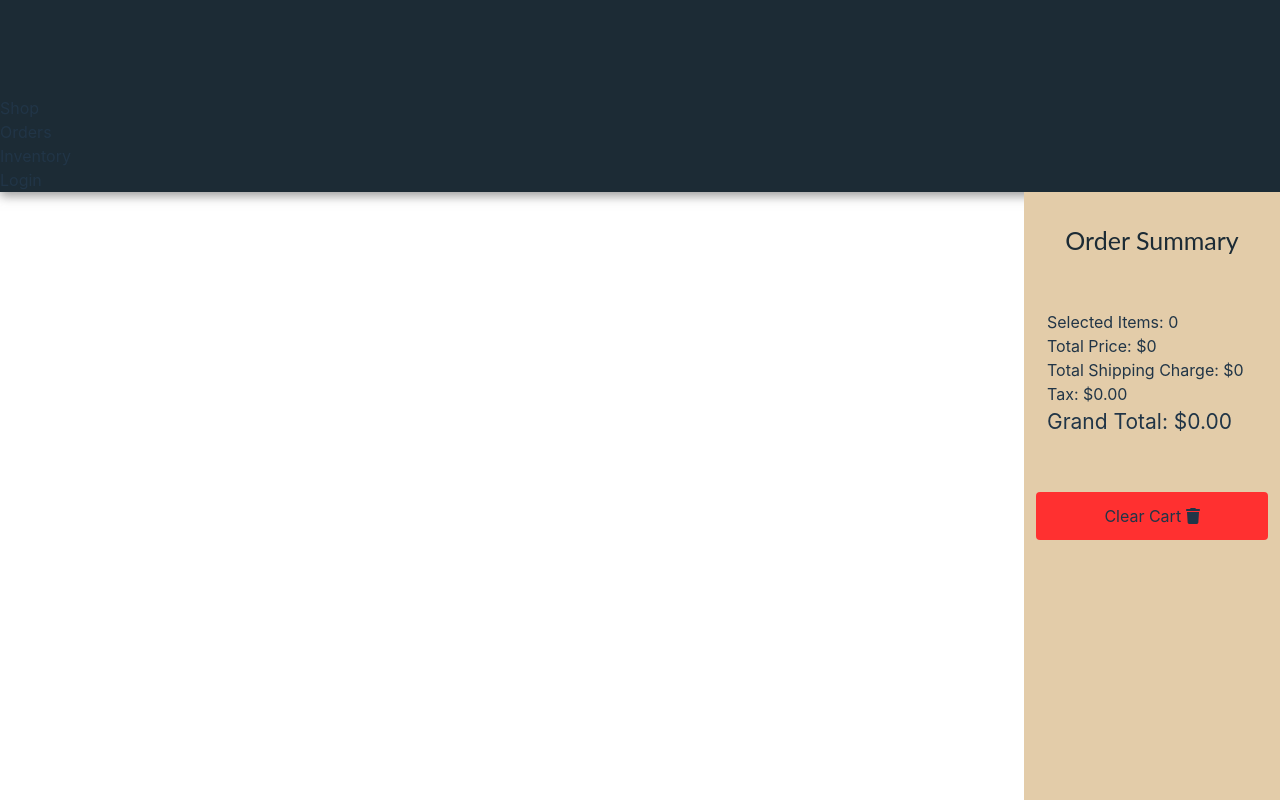
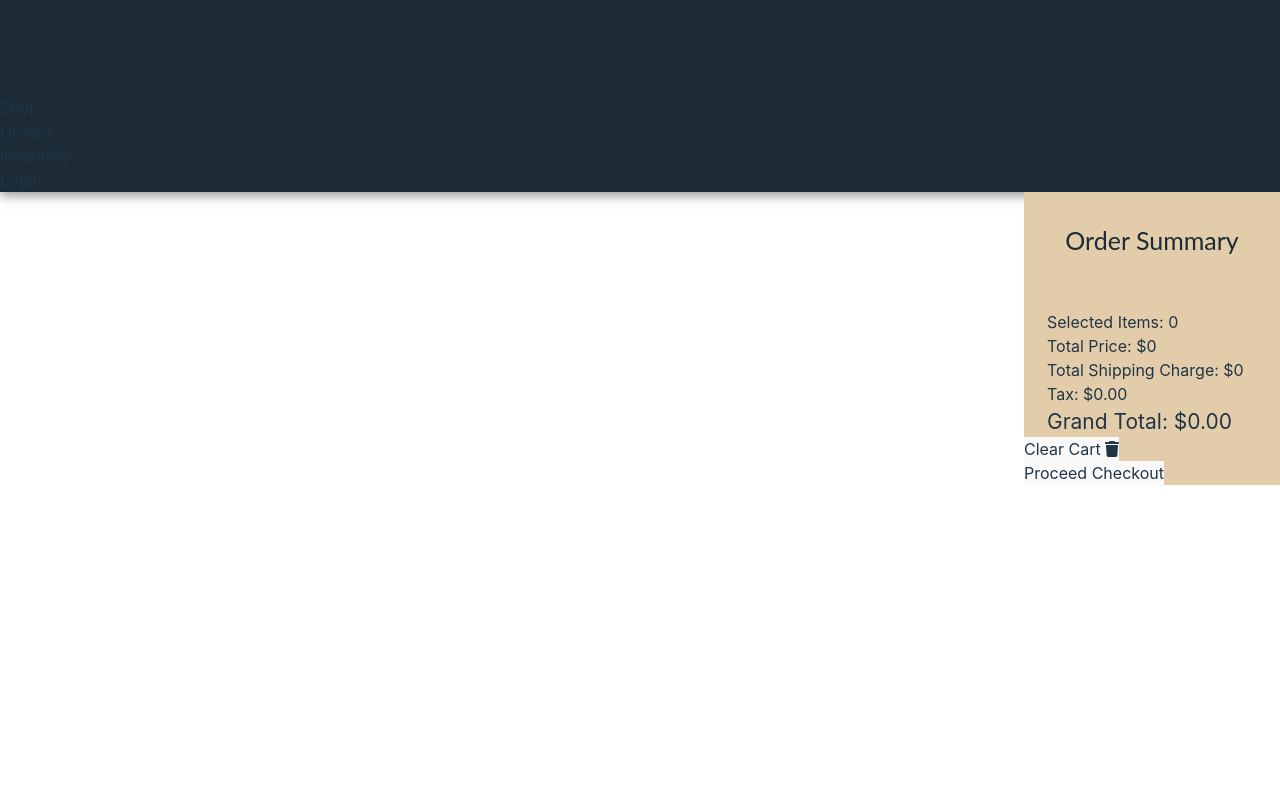
Before and after one commit to Mozammal-Hossain-MH/Amazing-ema-john, a React (Vite) app: page /orders in a window 1280 px wide. Shown: the part 1227-2027 px from the top of the page. After the commit the page ends 1712 px from the top, so only its background shows below. Built offline with nearby package versions, Linux system fonts and the light colour scheme.

Commit message:
children props setup and payment page created

```diff
--- a/src/Components/Cart/Cart.css
+++ b/src/Components/Cart/Cart.css
@@ -23,22 +23,3 @@
     font-weight: 400;
     margin: 0;
 }
-
-.cart .clear-cart {
-    display: flex;
-    justify-content: center;
-}
-
-.cart .clear-cart button {
-    margin-top: 55px;
-    margin-bottom: 260px;
-    width: 232px;
-    height: 48px;
-    border: none;
-    border-radius: 4px;
-    background: #FF3030;
-}
-
-.cart .clear-cart button:hover{
-    background-color: #494A54;
-}
--- a/src/Components/Cart/Cart.jsx
+++ b/src/Components/Cart/Cart.jsx
@@ -2,9 +2,9 @@ import React from 'react';
 import './Cart.css'
 import { FontAwesomeIcon } from '@fortawesome/react-fontawesome'
 import { faTrash } from '@fortawesome/free-solid-svg-icons';
-import { deleteShoppingCart } from '../../utilities/fakedb';
 
-const Cart = ({ cart }) => {
+const Cart = ({ cart, handleClearCart, children }) => {
+    console.log( children)
     let total = 0;
     let shipping = 0;
     let quantity = 0;
@@ -28,9 +28,10 @@ const Cart = ({ cart }) => {
                 <p>Tax: ${tax.toFixed(2)}</p>
                 <h6>Grand Total: ${grandTotal.toFixed(2)}</h6>
             </div>
-            <div className='clear-cart'>
-                <button onClick={deleteShoppingCart}>Clear Cart <FontAwesomeIcon icon={faTrash} /></button>
+            <div className='flex justify-center'>
+                <button className='mt-12 w-10/12 h-12 border-none rounded bg-red-500 hover:bg-red-600' onClick={handleClearCart}>Clear Cart <FontAwesomeIcon icon={faTrash} /></button>
             </div>
+            {children}
 
         </div>
     );
--- a/src/Components/CartProduct/CartProduct.jsx
+++ b/src/Components/CartProduct/CartProduct.jsx
@@ -10,7 +10,7 @@ const handleRemoveFromCart = props.handleRemoveFromCart;
             <img className='h-5/6 w-auto ml-2 rounded' src={img} />
             <div className='px-4 mr-5 grow'>
                 <p className='text-sm font-semibold'>{name}</p>
-                <p className='text-xs'>Price: <span className='text-orange-400 font-semibold'>${price}</span></p>
+                <p className='text-xs'>Price: <span className='text-orange-400 font-semibold'>${price * quantity}</span></p>
                 <p className='text-xs'>Quantity: <span className='text-orange-400 font-semibold'>{quantity}</span></p>
                 <p className='text-xs'>Shipping Charge: <span className='text-orange-400 font-semibold'>${shipping}</span></p>
             </div>
--- /dev/null
+++ b/src/Components/Checkout/Checkout.jsx
@@ -0,0 +1,11 @@
+import React from 'react';
+
+const Checkout = () => {
+    return (
+        <div>
+            <h1>Checkout coming soon</h1>
+        </div>
+    );
+};
+
+export default Checkout;
--- a/src/Components/Orders/Orders.jsx
+++ b/src/Components/Orders/Orders.jsx
@@ -1,10 +1,10 @@
 import React from 'react';
 import Cart from '../Cart/Cart';
-import { useLoaderData } from 'react-router-dom';
+import { Link, useLoaderData } from 'react-router-dom';
 import CartProduct from '../CartProduct/CartProduct';
 import './Orders.css';
 import { useState } from 'react';
-import { removeFromDb } from '../../utilities/fakedb';
+import { deleteShoppingCart, removeFromDb } from '../../utilities/fakedb';
 
 const Orders = () => {
 
@@ -19,6 +19,10 @@ const Orders = () => {
         removeFromDb(id);
     }
 
+    const handleClearCart = () => {
+        setCart([]);
+        deleteShoppingCart()
+    }
 
     return (
         <div className='orders mx-3 md:mx-0'>
@@ -32,7 +36,14 @@ const Orders = () => {
                 }
             </div>
             <div className='cart-orders fixed bottom-0 top-20 right-0 z-40 px-5 md:px-0 md:static hidden md:block'>
-                <Cart cart={cart}></Cart>
+                <Cart
+                    cart={cart}
+                    handleClearCart={handleClearCart}>
+                        <div className='flex justify-center'>
+                           <Link className='mt-2 flex justify-center w-10/12 h-12 border-none rounded bg-orange-400 hover:bg-orange-500' to={'/checkout'}><button >Proceed Checkout</button></Link>
+                        </div>
+
+                    </Cart>
             </div>
         </div>
     );
--- a/src/Components/Shop/Shop.jsx
+++ b/src/Components/Shop/Shop.jsx
@@ -2,8 +2,8 @@ import React, { useEffect, useState } from 'react';
 import './Shop.css'
 import Product from '../Product/Product';
 import Cart from '../Cart/Cart';
-import { addToDb, getShoppingCart } from '../../utilities/fakedb';
-import { useLoaderData } from 'react-router-dom';
+import { addToDb, deleteShoppingCart, getShoppingCart } from '../../utilities/fakedb';
+import { Link, useLoaderData, useNavigate } from 'react-router-dom';
 
 const Shop = () => {
 
@@ -50,6 +50,17 @@ const Shop = () => {
         addToDb(product.id)
     }
 
+    const handleClearCart = () => {
+        setCart([]);
+        deleteShoppingCart()
+    }
+
+    const navigate = useNavigate()
+
+    const handleReviewOrders = ( ) => {
+        navigate(`/orders`);
+    }
+
     return (
         <div className='shop-container'>
             <div className="mt-20 w-3/5 sm:w-auto sm:mx-10 m-auto grid sm:grid-cols-2 sm:gap-11 lg:grid-cols-3">
@@ -62,7 +73,15 @@ const Shop = () => {
                 }
             </div>
             <div className="cart-container hidden md:block">
-                <Cart cart={cart}></Cart>
+                <Cart
+                cart={cart}
+                handleClearCart={handleClearCart}
+                >
+                    <div className='flex justify-center '>
+                       <button onClick={handleReviewOrders} className='mt-2 w-10/12 h-12 border-none rounded bg-orange-400 hover:bg-orange-500'>Review Orders</button>
+                    </div>
+
+                </Cart>
             </div>
         </div>
     );
--- a/src/main.jsx
+++ b/src/main.jsx
@@ -11,6 +11,7 @@ import Orders from './Components/Orders/Orders.jsx';
 import Inventory from './Components/Inventory/Inventory.jsx';
 import Login from './Components/Login/Login.jsx';
 import cartProductsLoader from './Components/Loaders/CartProductsLoader.js';
+import Checkout from './Components/Checkout/Checkout.jsx';
 
 
 const router = createBrowserRouter([
@@ -35,6 +36,10 @@ const router = createBrowserRouter([
       {
         path: 'login',
         element: <Login></Login>
+      },
+      {
+        path: 'checkout',
+        element: <Checkout></Checkout>
       }
     ]
   }
```
